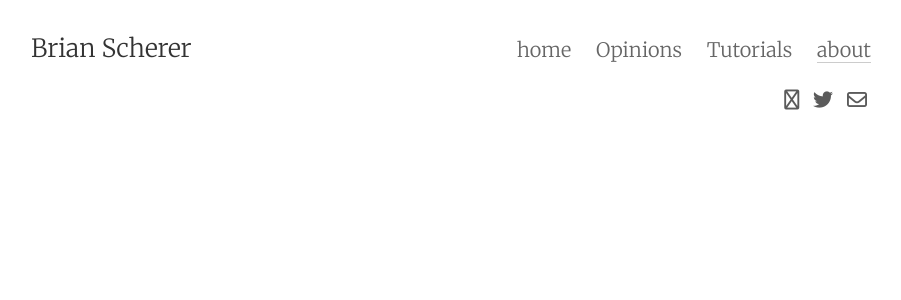
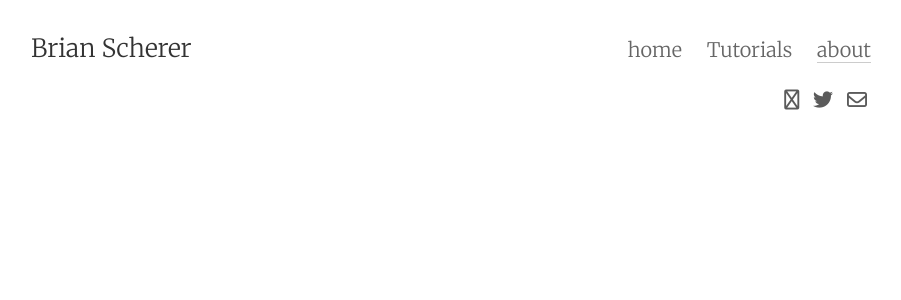
Before and after one commit to brianscherer/brianscherer.github.io, a Jekyll site: the page built from about.md, in a window 1280 px wide. Shown: the top 300 px of the page, without its empty margins (189-1090 px from the left). Built offline with Jekyll 4.4.1, drawn with Linux system fonts in a browser that asks for light colours; nearby versions of some CDN libraries.

Commit message:
Update _config.yml

```diff
--- a/_config.yml
+++ b/_config.yml
@@ -8,8 +8,6 @@ url:         "https://brianscherer.github.io"
 date_format: "%b %-d, %Y"
 header_pages:
  - blog.md
- #- links.md
- - opinions.md
  - tutorials.md
  - about.md
 
```
